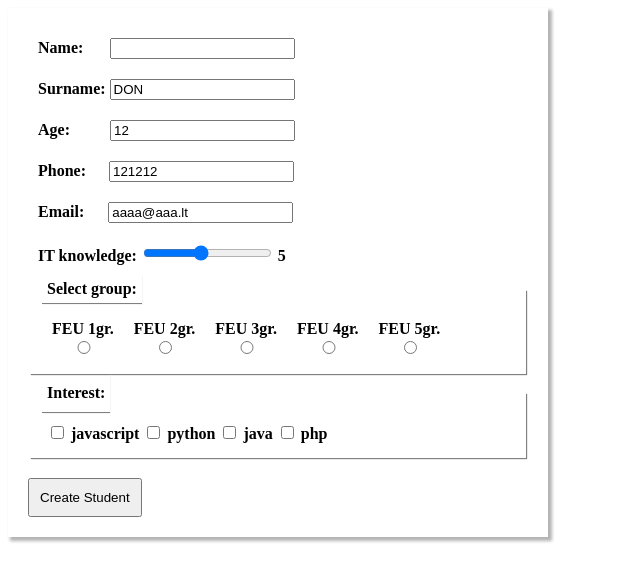
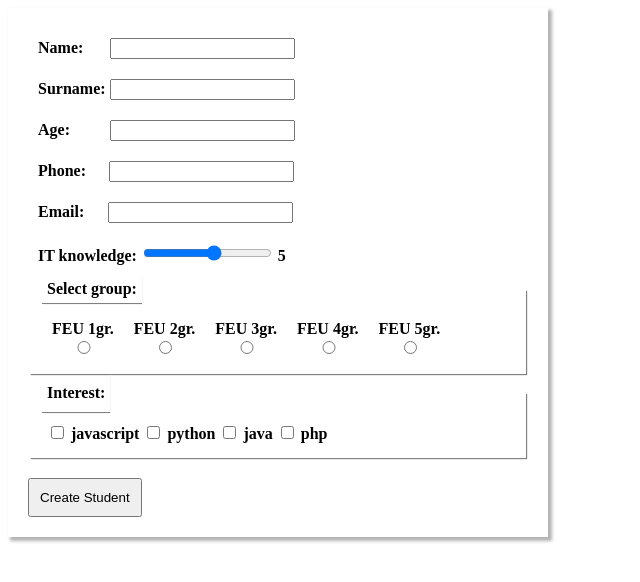
Before and after one commit to adomsnavicki/Form-Project, a plain HTML site: page index.html in a window 1280 px wide. Shown: the whole page, without its empty margins (0-640 px from the left). Drawn offline with Linux system fonts and the light colour scheme.

Commit message:
value-remove

```diff
--- a/index.html
+++ b/index.html
@@ -24,30 +24,17 @@
             type="text"
             name="surname"
             id="student-surname"
-            value="DON"
           />
         </div>
 
         <div class="form-control">
           <label class="contact-text-age" for="student-age">Age:</label>
-          <input
-            class="required"
-            type="number"
-            name="age"
-            id="student-age"
-            value="12"
-          />
+          <input class="required" type="number" name="age" id="student-age" />
         </div>
 
         <div class="form-control">
           <label class="contact-text-phone" for="student-phone">Phone:</label>
-          <input
-            value="121212"
-            class="required"
-            type="tel"
-            name="phone"
-            id="student-phone"
-          />
+          <input class="required" type="tel" name="phone" id="student-phone" />
         </div>
 
         <div class="form-control">
@@ -57,7 +44,6 @@
             type="email"
             name="email"
             id="student-email"
-            value="aaaa@aaa.lt"
           />
         </div>
 
@@ -70,7 +56,6 @@
             min="1"
             max="10"
             step="1"
-            value="5"
           />
           <output id="it-knowledge-output">5</output>
         </div>
```
